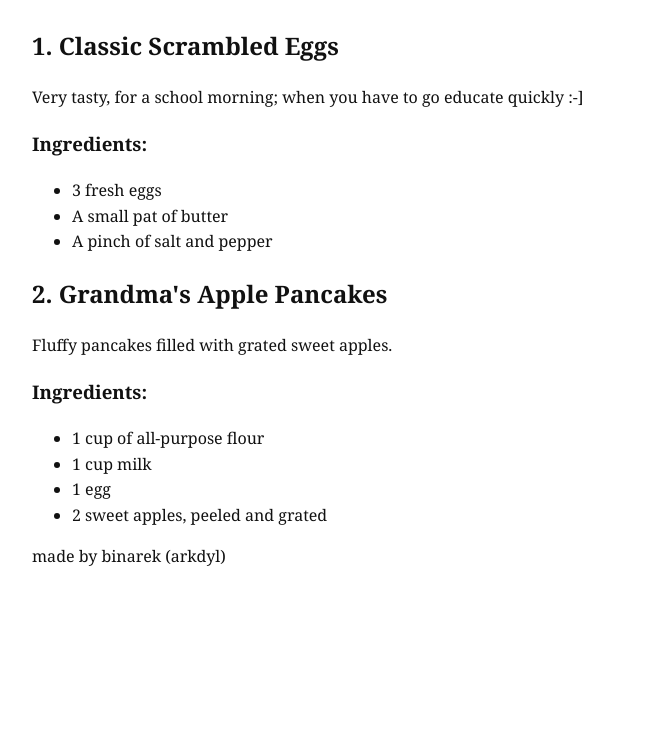
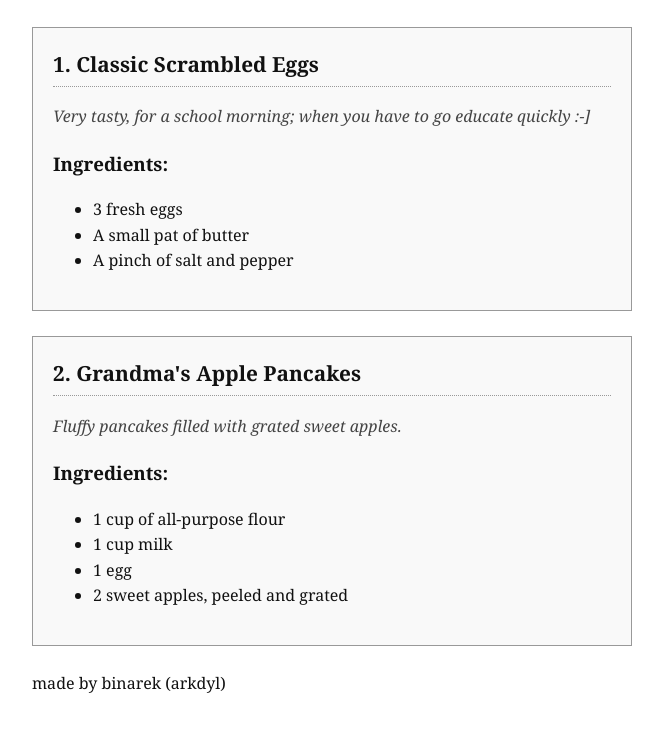
Before and after one commit to arkdyl/family-recipes, a plain HTML site: page index.html in a window 1280 px wide. Shown: the part 164-896 px from the top of the page, without its empty margins (308-971 px from the left). Before the commit the page ends 800 px from the top, so only its background shows below. Drawn offline with Linux system fonts and the light colour scheme.

Commit message:
Styled recipe cards and it's descriptions

```diff
--- a/style.css
+++ b/style.css
@@ -23,3 +23,22 @@ h1 {
     font-style: italic;
     color: #555555
 }
+
+.recipe-card {
+    border: 1px solid #999999;
+    padding: 20px;
+    margin-bottom: 25px;
+    background-color: #f9f9f9;
+}
+
+.recipe-card h2 {
+    margin-top: 0;
+    font-size: 1.3rem;
+    border-bottom: 1px dotted #999999;
+    padding-bottom: 5px;
+}
+
+.description {
+    color: #444444;
+    font-style: italic;
+}
```
